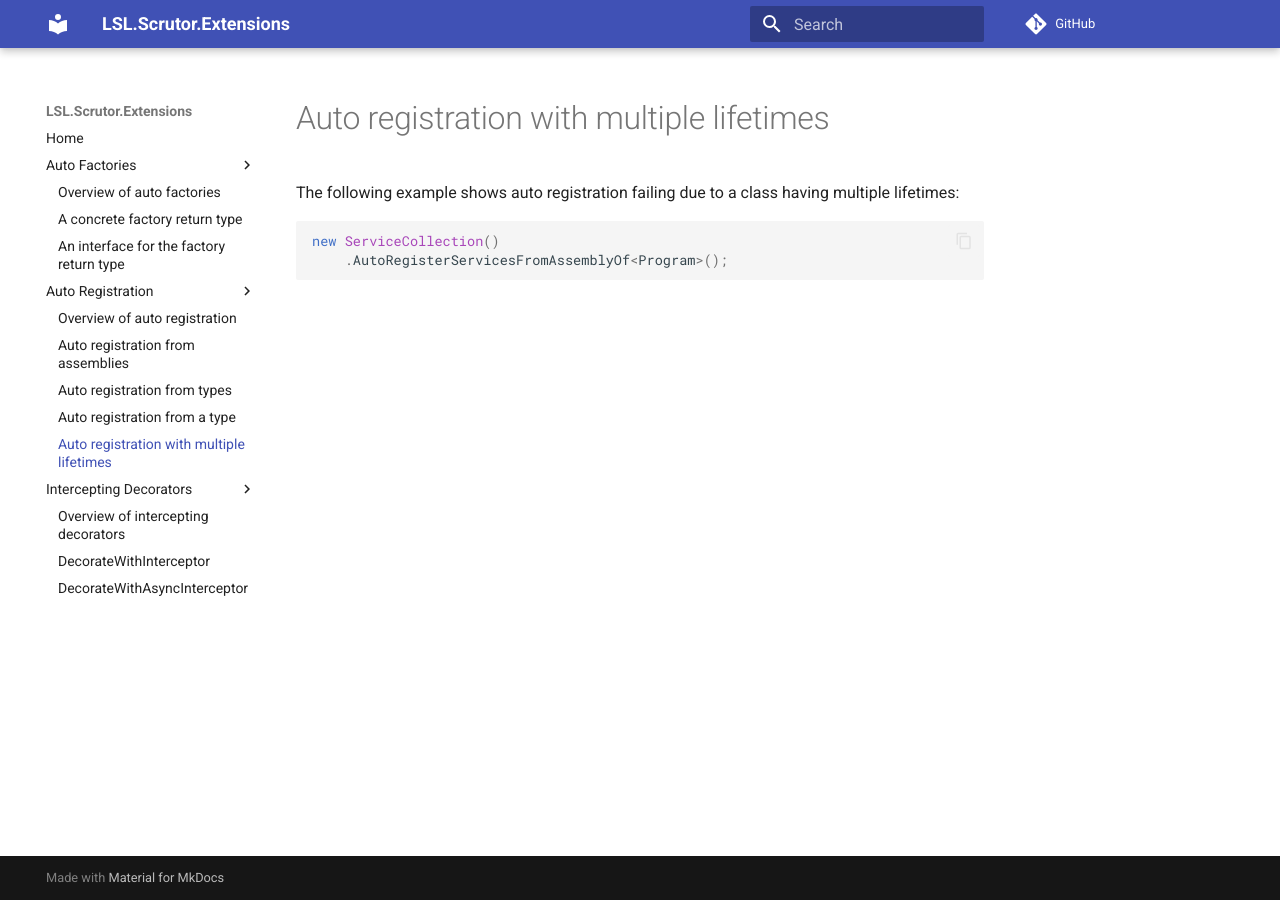
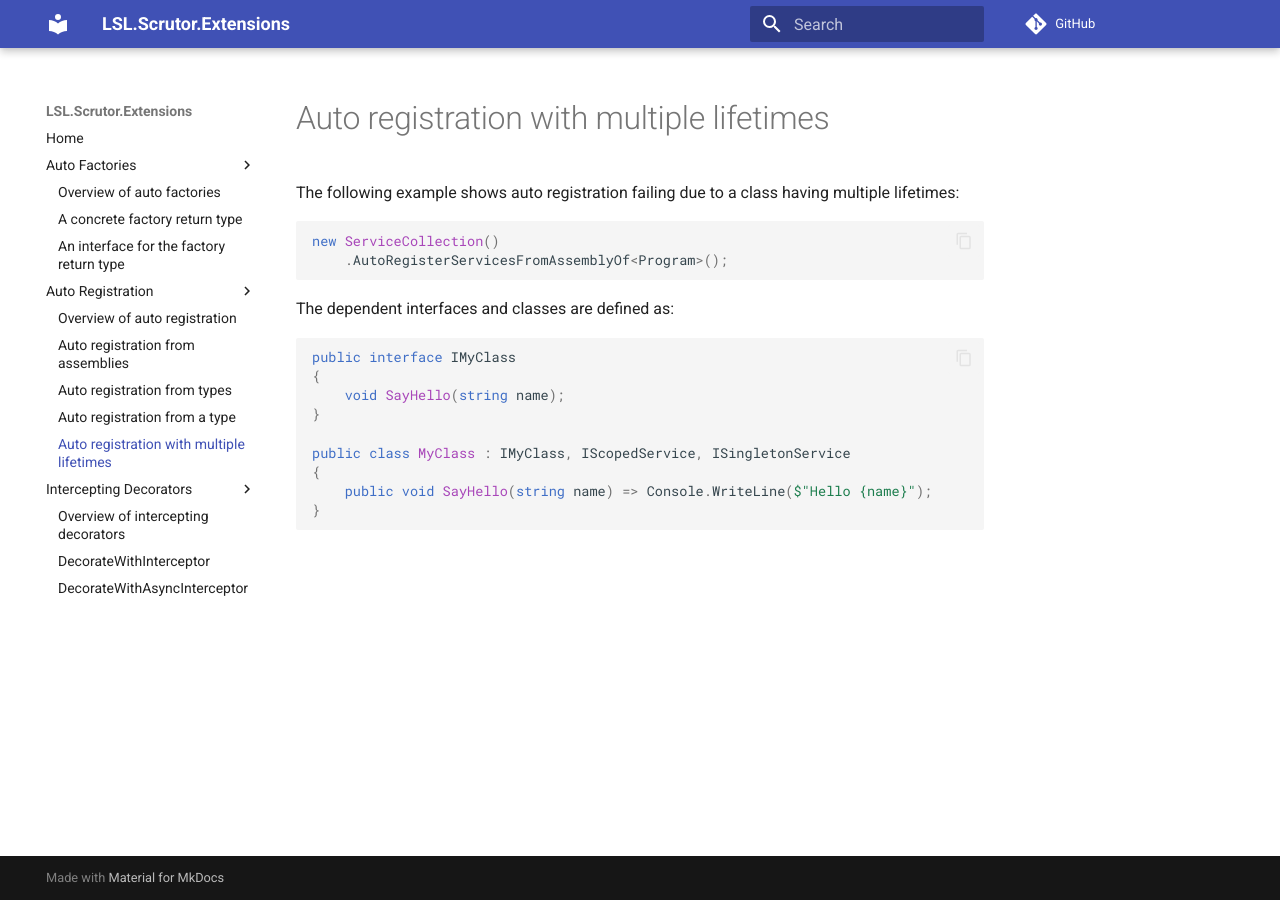
Before and after one commit to alunacjones/LSL.Scrutor.Extensions, an MkDocs documentation site: the page built from docs/Auto Registration/05-multipleLifeTimesError.md, in a window 1280 px wide. Built offline with MkDocs 1.6.1 and Material for MkDocs 9.7.7, drawn with Linux system fonts in a browser that asks for light colours; comment, search, counter and statistics services are not loaded.

Commit message:
doc updates again

````diff
--- a/docs/Auto Registration/05-multipleLifeTimesError.md
+++ b/docs/Auto Registration/05-multipleLifeTimesError.md
@@ -6,3 +6,17 @@ The following example shows auto registration failing due to a class having mult
 new ServiceCollection()
     .AutoRegisterServicesFromAssemblyOf<Program>();
 ```
+
+The dependent interfaces and classes are defined as:
+
+```csharp { data-fiddle="B6t9qK" }
+public interface IMyClass
+{
+    void SayHello(string name);
+}
+
+public class MyClass : IMyClass, IScopedService, ISingletonService
+{
+    public void SayHello(string name) => Console.WriteLine($"Hello {name}");
+}
+```
````
